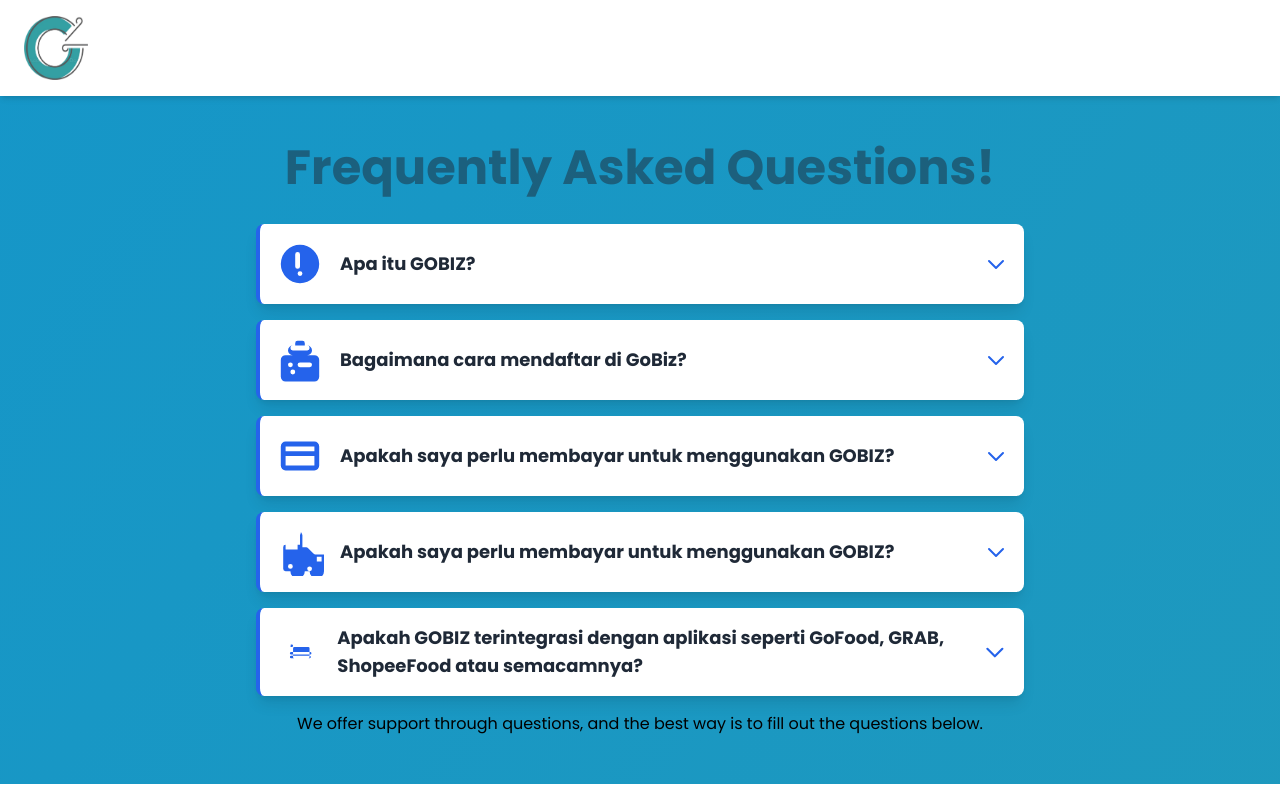
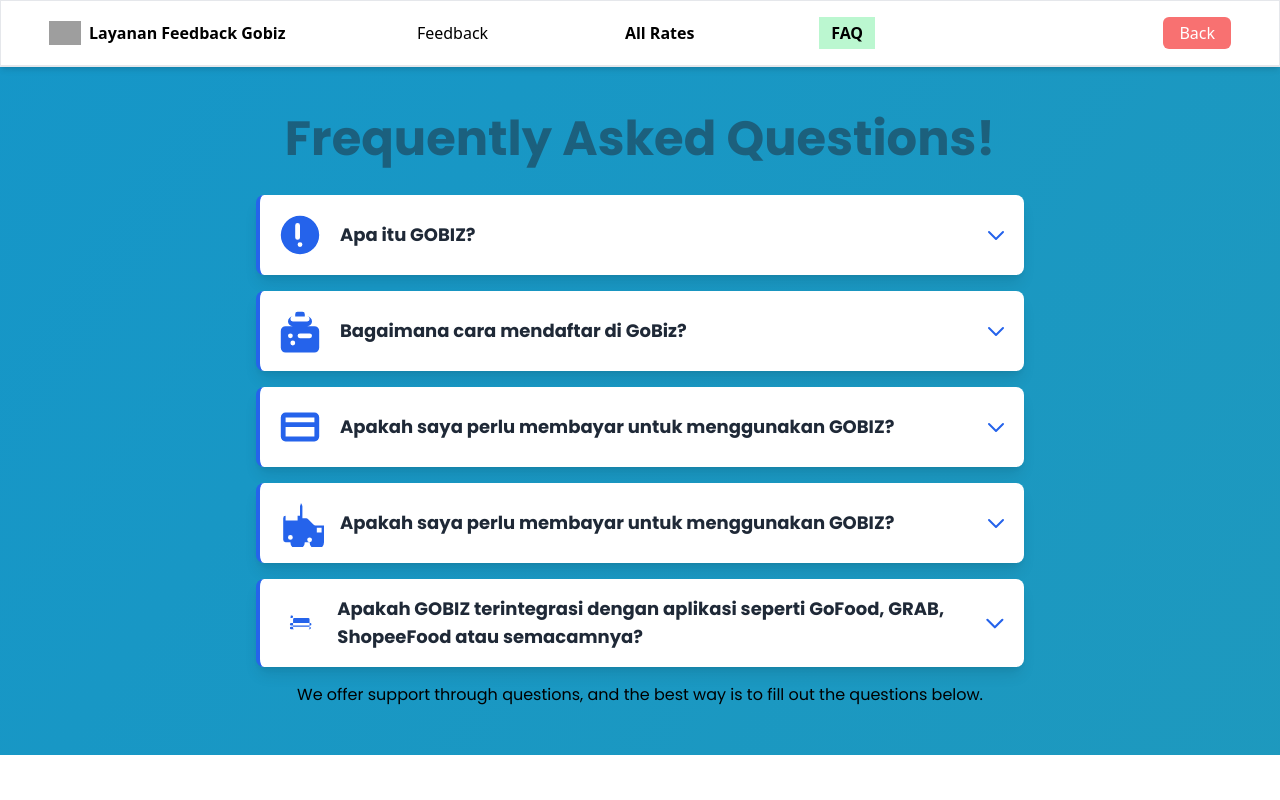
Before and after one commit to gobizid/FAQ, a plain HTML site: page FAQ.html in a window 1280 px wide. Shown: the top 800 px of the page. Drawn offline with nearby package versions, Linux system fonts and the light colour scheme; grey boxes are pictures that could not be loaded; a web font is replaced by a local one.

Commit message:
change navbar

```diff
--- a/FAQ.html
+++ b/FAQ.html
@@ -66,11 +66,32 @@
 
   <!-- Header -->
   <header class="bg-white shadow-md sticky top-0 z-10">
-    <div class="container mx-auto px-6 py-4 flex justify-between items-center">
-      <div class="flex items-center space-x-4">
-        <a href="" class="font-['Grandstander']">
-          <img src="/assets/img/logo-fix.png" alt="GoBiz" class="h-16 w-16"></a>
-    </div>
+    <!-- Navbar Start -->
+			<nav class="px-12 py-4 align-center items-center gap-2 border border-b-2 bg-white">
+        <div class="grid grid-cols-4 gap-4">
+          <div class="flex gap-2 align-center items-center">
+            <div class="w-8">
+              <img src="https://github.com/gobizid/gobizid.github.io/blob/main/assets/img/logos/logo-fix.png?raw=true" alt="" style="width: 40px; margin-right: 5px;">
+            </div>
+            <div>
+              <a class=""><b>Layanan Feedback Gobiz</b></a>
+            </div>
+          </div>
+
+          <div class="flex justify-around items-center align-center col-span-2">
+            <a href="index.html" class="rounded-md py-1 px-3 hover:underline hover:text-blue-800">Feedback</a>
+
+            <a href="view-rate.html" class="py-1 px-3 hover:underline font-bold hover:text-blue-800">All Rates</a>
+
+            <a href="https://gobizrate.github.io/FAQ/FAQ.html" class="py-1 px-3 bg-green-200 font-bold hover:underline hover:text-blue-800">FAQ</a>
+          </div>
+
+          <div class="flex justify-end">
+            <a href="https://go.biz.id/" class="bg-red-400 text-white rounded-md px-4 py-1">Back</a>
+          </div>
+        </div>
+			</nav>
+			<!-- Navbar End -->
 
       <div class="flex items-center space-x-6">
         <nav class="space-x-6">
```
